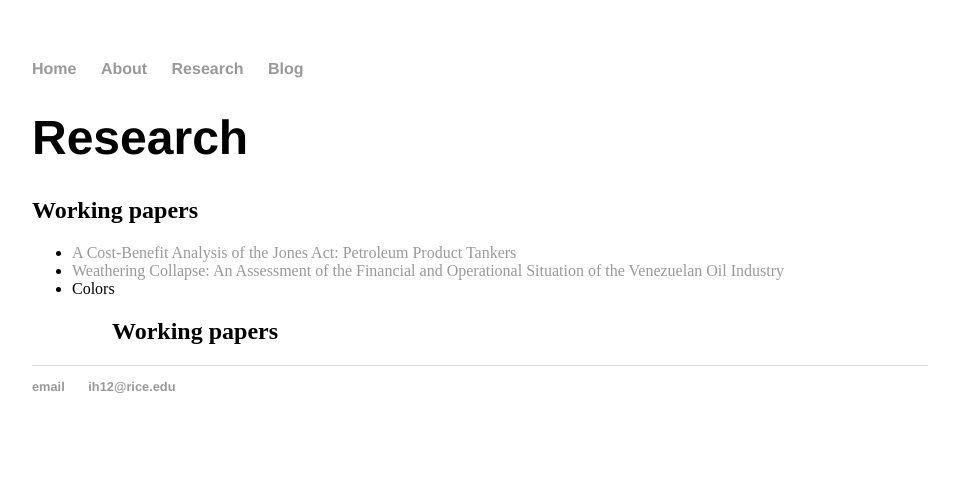
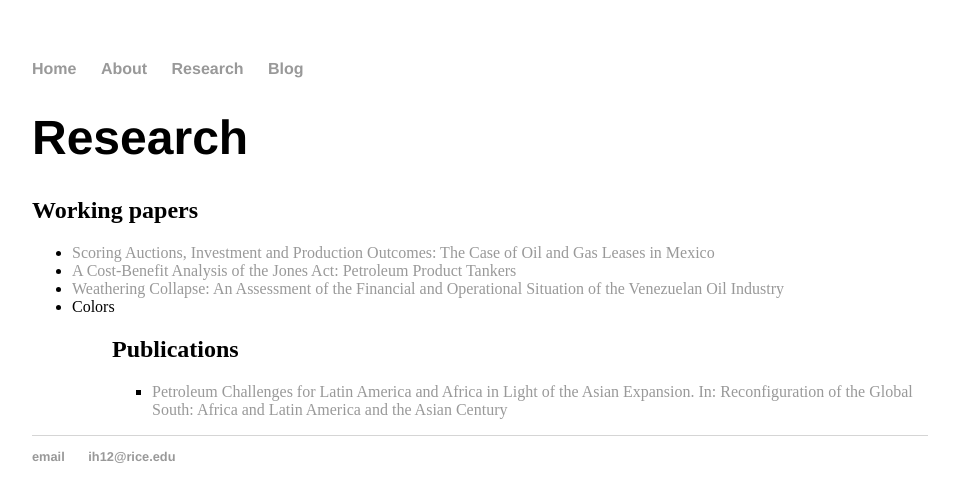
Before and after one commit to igorteo84/igorteo84.github.io, a Jekyll site: the page built from research/index.html, in a window 1280 px wide. Shown: the top 502 px of the page, without its empty margins (160-1119 px from the left). Built offline with Jekyll 4.4.1, drawn with Linux system fonts in a browser that asks for light colours.

Commit message:
Update index.html

```diff
--- a/research/index.html
+++ b/research/index.html
@@ -7,12 +7,15 @@ title: Research
 
 	<h2>Working papers</h2>
 	<ul>
+		<li><a href="https://www.bakerinstitute.org/media/files/files/c52a500c/ces-jones-act-122319.pdf">Scoring Auctions, Investment and Production Outcomes: The Case of Oil and Gas Leases in Mexico</a></li>
 		<li><a href="https://www.bakerinstitute.org/media/files/files/c52a500c/ces-jones-act-122319.pdf">A Cost-Benefit Analysis of the Jones Act: Petroleum Product Tankers</a></li>
 		<li><a href="https://growthlab.cid.harvard.edu/files/growthlab/files/venezuela_oil_cidwp_327.pdf">Weathering Collapse: An Assessment of the Financial and Operational Situation of the Venezuelan Oil Industry</a></li>
 		<li>Colors</li>
 	<ul>
 
-	<h2>Working papers</h2>
-
+	<h2>Publications</h2>
+	<ul>
+		<li><a href="https://www.taylorfrancis.com/books/e/9781315457659/chapters/10.4324/9781315457659-20">Petroleum Challenges for Latin America and Africa in Light of the Asian Expansion. In: Reconfiguration of the Global South: Africa and Latin America and the Asian Century</a></li>
+	<ul>
 
 </div><!-- /.blurb -->
```
